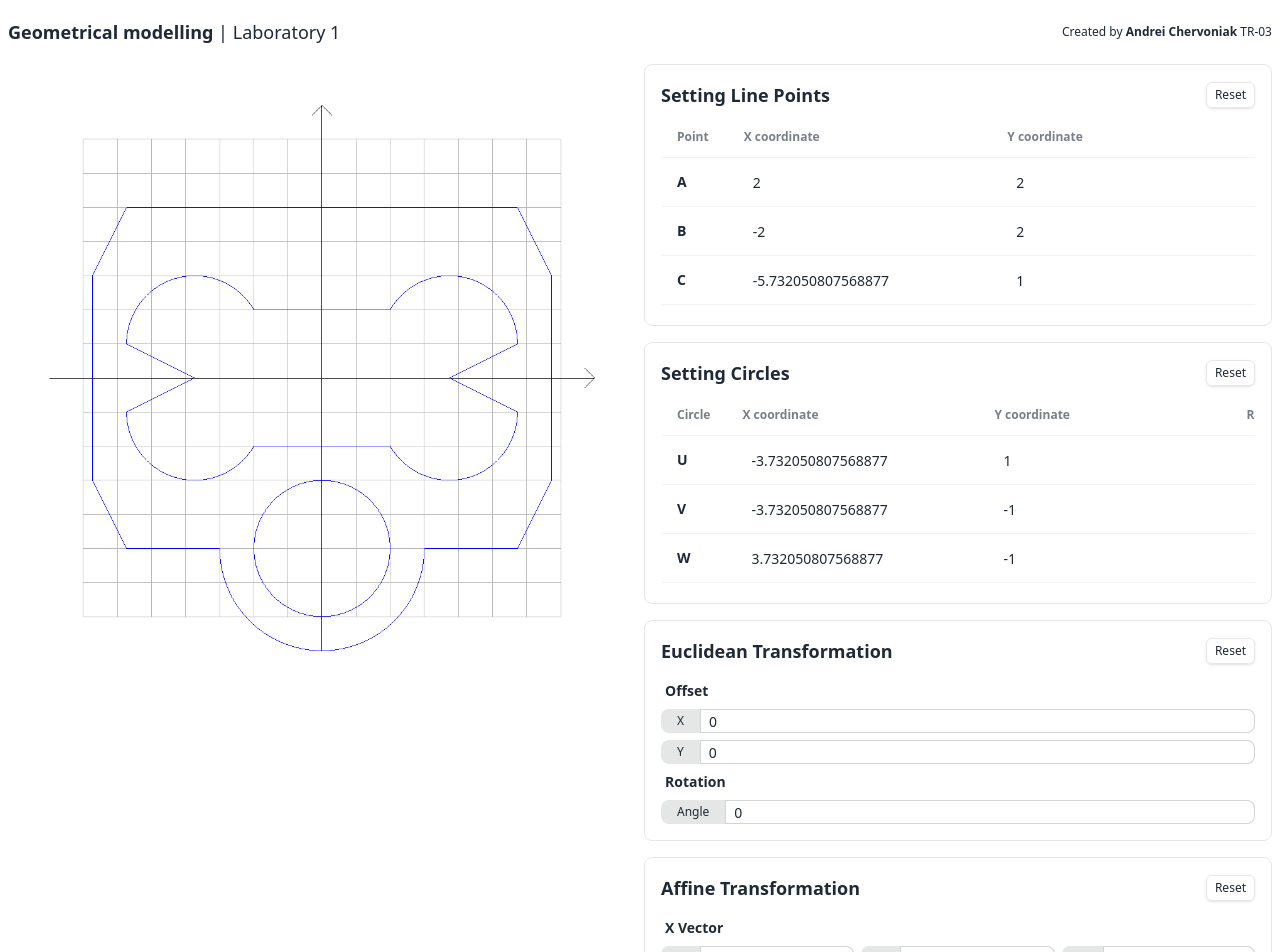
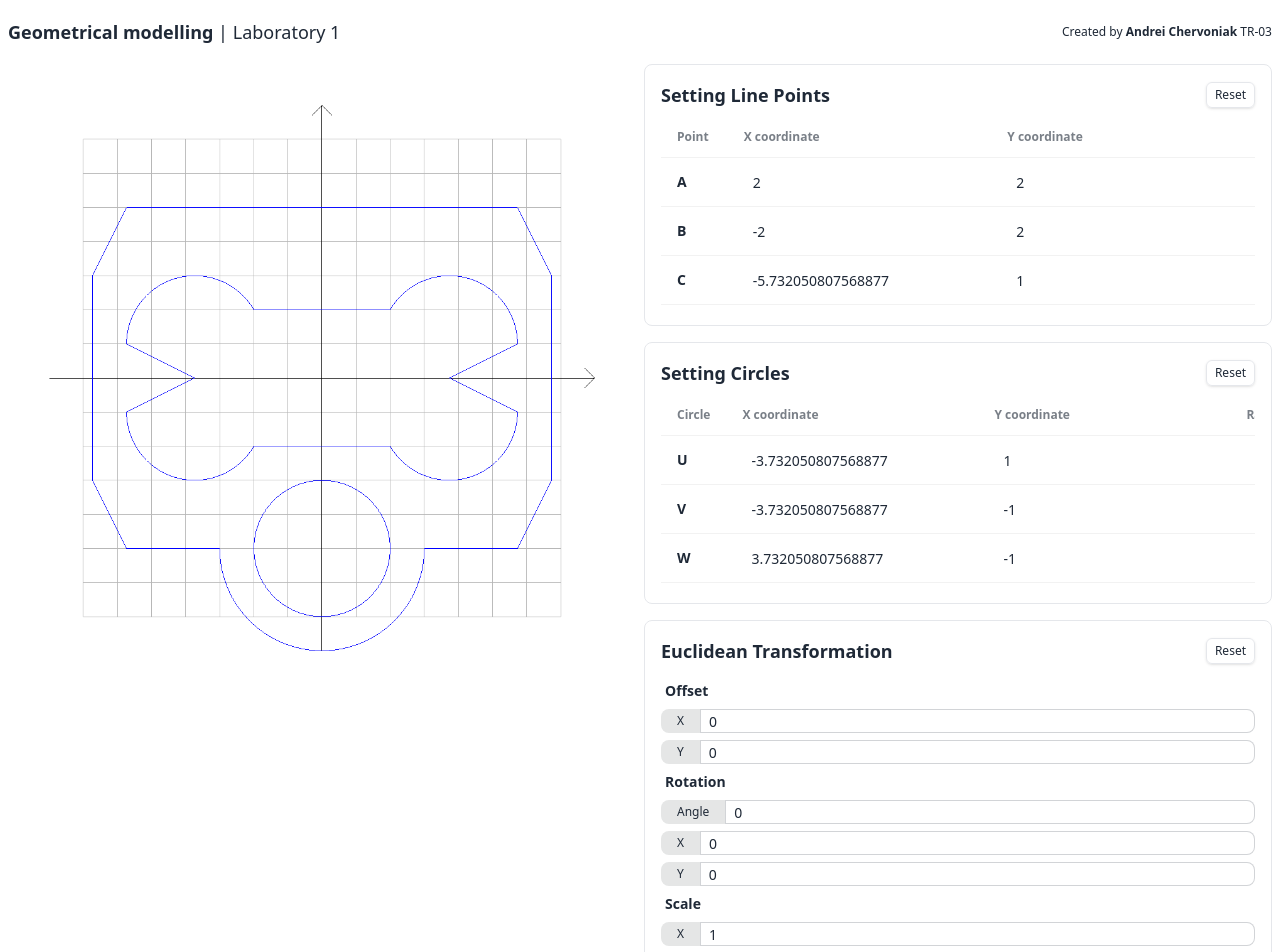
Before and after one commit to andreeich/geometrical-modeling, a React (Create React App) app: page / in a window 1280 px wide. Shown: the top 952 px of the page. Built offline with nearby package versions, Linux system fonts and the light colour scheme.

Commit message:
euclidean scale + optimization

```diff
--- a/src/components/Scene.jsx
+++ b/src/components/Scene.jsx
@@ -438,6 +438,7 @@ function Scene() {
     },
   };
   const paramsDefault = {
+    euclidean: {
       offset: {
         x: {
           value: 0,
@@ -453,8 +454,27 @@ function Scene() {
           value: 0,
           ref: useRef(),
         },
+        x: {
+          value: 0,
+          ref: useRef(),
         },
-    vectors: {
+        y: {
+          value: 0,
+          ref: useRef(),
+        },
+      },
+      scale: {
+        x: {
+          value: 1,
+          ref: useRef(),
+        },
+        y: {
+          value: 1,
+          ref: useRef(),
+        },
+      },
+    },
+    affine: {
       x: {
         x: {
           value: 1,
@@ -680,8 +700,17 @@ function Scene() {
       </tr>
     );
   });
-  const offsetRows = Object.entries(params.offset).map(([key, value]) => {
+  const euclideanRows = Object.entries(params.euclidean).map(
+    ([name, object]) => {
       return (
+        <div className="form-control" key={name}>
+          <label className="label">
+            <span className="label-text">
+              {name.charAt(0).toUpperCase() + name.slice(1)}
+            </span>
+          </label>
+          <div className="gap-2 join join-vertical">
+            {Object.entries(object).map(([key, value]) => (
               <label className="input-group input-group-xs" key={key}>
                 <span>{key.charAt(0).toUpperCase() + key.slice(1)}</span>
                 <input
@@ -692,13 +721,16 @@ function Scene() {
                   onChange={(e) =>
                     setParams({
                       ...params,
-              offset: {
-                ...params.offset,
+                      euclidean: {
+                        ...params.euclidean,
+                        [name]: {
+                          ...params.euclidean[name],
                           [key]: {
-                  ...params.offset[key],
+                            ...params.euclidean[name][key],
                             value: e.target.value
                               ? ~~e.target.value
                               : ~~e.target.defaultValue,
+                          },
                         },
                       },
                     })
@@ -706,37 +738,13 @@ function Scene() {
                   className="w-full input input-xs input-bordered"
                 />
               </label>
+            ))}
+          </div>
+        </div>
       );
-  });
-  const rotationRows = Object.entries(params.rotation).map(([key, value]) => {
-    return (
-      <label className="input-group input-group-xs" key={key}>
-        <span>{key.charAt(0).toUpperCase() + key.slice(1)}</span>
-        <input
-          type="number"
-          placeholder={value.value}
-          defaultValue={value.value}
-          ref={value.ref}
-          onChange={(e) =>
-            setParams({
-              ...params,
-              rotation: {
-                ...params.rotation,
-                [key]: {
-                  ...params.rotation[key],
-                  value: e.target.value
-                    ? ~~e.target.value
-                    : ~~e.target.defaultValue,
-                },
-              },
-            })
     }
-          className="w-full input input-xs input-bordered"
-        />
-      </label>
   );
-  });
-  const vectorsRows = Object.entries(params.vectors).map(([key, value]) => {
+  const affineRows = Object.entries(params.affine).map(([key, value]) => {
     return (
       <div className="form-control" key={key}>
         <label className="label">
@@ -757,12 +765,12 @@ function Scene() {
                   onChange={(e) =>
                     setParams({
                       ...params,
-                      vectors: {
-                        ...params.vectors,
+                      affine: {
+                        ...params.affine,
                         [key]: {
-                          ...params.vectors[key],
+                          ...params.affine[key],
                           [k]: {
-                            ...params.vectors[key][k],
+                            ...params.affine[key][k],
                             value: e.target.value
                               ? ~~e.target.value
                               : ~~e.target.defaultValue,
@@ -855,7 +863,7 @@ function Scene() {
   };
   const resetAfTrans = () => {
     setParams(paramsDefault);
-    for (const param of Object.values(params.vectors)) {
+    for (const param of Object.values(params.affine)) {
       for (const setting of Object.values(param)) {
         setting.ref.current.value = setting.ref.current.defaultValue;
       }
@@ -889,10 +897,6 @@ function Scene() {
         points,
       };
     }
-    const rot = {
-      x: 0,
-      y: 0,
-    };
     let ms;
     if (projectiveToggle) {
       ms = [
@@ -900,33 +904,43 @@ function Scene() {
         [
           [1, 0, 0],
           [0, 1, 0],
-          [params.offset.x.value, params.offset.y.value, 1],
+          [params.euclidean.offset.x.value, params.euclidean.offset.y.value, 1],
         ],
         // Euclidean rotation
         [
           [
-            Math.cos(params.rotation.angle.value),
-            Math.sin(params.rotation.angle.value),
+            Math.cos(params.euclidean.rotation.angle.value),
+            Math.sin(params.euclidean.rotation.angle.value),
             0,
           ],
           [
-            -Math.sin(params.rotation.angle.value),
-            Math.cos(params.rotation.angle.value),
+            -Math.sin(params.euclidean.rotation.angle.value),
+            Math.cos(params.euclidean.rotation.angle.value),
             0,
           ],
           [
-            -rot.x * (Math.cos(params.rotation.angle.value) - 1) +
-              rot.y * Math.sin(params.rotation.angle.value),
-            -rot.x * Math.sin(params.rotation.angle.value) -
-              rot.y * (Math.cos(params.rotation.angle.value) - 1),
+            -params.euclidean.rotation.x.value *
+              (Math.cos(params.euclidean.rotation.angle.value) - 1) +
+              params.euclidean.rotation.y.value *
+                Math.sin(params.euclidean.rotation.angle.value),
+            -params.euclidean.rotation.x.value *
+              Math.sin(params.euclidean.rotation.angle.value) -
+              params.euclidean.rotation.y.value *
+                (Math.cos(params.euclidean.rotation.angle.value) - 1),
             1,
           ],
         ],
+        // Euclidean scale
+        [
+          [params.euclidean.scale.x.value, 0, 0],
+          [0, params.euclidean.scale.y.value, 0],
+          [0, 0, 1],
+        ],
         // Affine
         [
-          [params.vectors.x.x.value, params.vectors.y.x.value, 0],
-          [params.vectors.x.y.value, params.vectors.y.y.value, 0],
-          [params.vectors.x.o.value, params.vectors.y.o.value, 1],
+          [params.affine.x.x.value, params.affine.y.x.value, 0],
+          [params.affine.x.y.value, params.affine.y.y.value, 0],
+          [params.affine.x.o.value, params.affine.y.o.value, 1],
         ],
         // Projective
         [
@@ -953,33 +967,43 @@ function Scene() {
         [
           [1, 0, 0],
           [0, 1, 0],
-          [params.offset.x.value, params.offset.y.value, 1],
+          [params.euclidean.offset.x.value, params.euclidean.offset.y.value, 1],
         ],
         // Euclidean rotation
         [
           [
-            Math.cos(params.rotation.angle.value),
-            Math.sin(params.rotation.angle.value),
+            Math.cos(params.euclidean.rotation.angle.value),
+            Math.sin(params.euclidean.rotation.angle.value),
             0,
           ],
           [
-            -Math.sin(params.rotation.angle.value),
-            Math.cos(params.rotation.angle.value),
+            -Math.sin(params.euclidean.rotation.angle.value),
+            Math.cos(params.euclidean.rotation.angle.value),
             0,
           ],
           [
-            -rot.x * (Math.cos(params.rotation.angle.value) - 1) +
-              rot.y * Math.sin(params.rotation.angle.value),
-            -rot.x * Math.sin(params.rotation.angle.value) -
-              rot.y * (Math.cos(params.rotation.angle.value) - 1),
+            -params.euclidean.rotation.x.value *
+              (Math.cos(params.euclidean.rotation.angle.value) - 1) +
+              params.euclidean.rotation.y.value *
+                Math.sin(params.euclidean.rotation.angle.value),
+            -params.euclidean.rotation.x.value *
+              Math.sin(params.euclidean.rotation.angle.value) -
+              params.euclidean.rotation.y.value *
+                (Math.cos(params.euclidean.rotation.angle.value) - 1),
             1,
           ],
         ],
+        // Euclidean scale
+        [
+          [params.euclidean.scale.x.value, 0, 0],
+          [0, params.euclidean.scale.y.value, 0],
+          [0, 0, 1],
+        ],
         // Affine
         [
-          [params.vectors.x.x.value, params.vectors.y.x.value, 0],
-          [params.vectors.x.y.value, params.vectors.y.y.value, 0],
-          [params.vectors.x.o.value, params.vectors.y.o.value, 1],
+          [params.affine.x.x.value, params.affine.y.x.value, 0],
+          [params.affine.x.y.value, params.affine.y.y.value, 0],
+          [params.affine.x.o.value, params.affine.y.o.value, 1],
         ],
         // Projective
         // [
@@ -1048,14 +1072,14 @@ function Scene() {
       };
     }
 
-    // grid
+    // calculation for grid
     if (projectiveToggle) {
       ms = [
         // Affine
         [
-          [params.vectors.x.x.value, params.vectors.y.x.value, 0],
-          [params.vectors.x.y.value, params.vectors.y.y.value, 0],
-          [params.vectors.x.o.value, params.vectors.y.o.value, 1],
+          [params.affine.x.x.value, params.affine.y.x.value, 0],
+          [params.affine.x.y.value, params.affine.y.y.value, 0],
+          [params.affine.x.o.value, params.affine.y.o.value, 1],
         ],
         // Projective
         [
@@ -1080,9 +1104,9 @@ function Scene() {
       ms = [
         // Affine
         [
-          [params.vectors.x.x.value, params.vectors.y.x.value, 0],
-          [params.vectors.x.y.value, params.vectors.y.y.value, 0],
-          [params.vectors.x.o.value, params.vectors.y.o.value, 1],
+          [params.affine.x.x.value, params.affine.y.x.value, 0],
+          [params.affine.x.y.value, params.affine.y.y.value, 0],
+          [params.affine.x.o.value, params.affine.y.o.value, 1],
         ],
         // Projective
         // [
@@ -1104,6 +1128,7 @@ function Scene() {
         // ],
       ];
     }
+
     for (const valueS of Object.values(gridLocal)) {
       let value = Array.from(valueS);
       for (const m of ms) {
@@ -1237,20 +1262,7 @@ function Scene() {
               Reset
             </button>
           </div>
-          <div className="flex flex-col">
-            <div className="form-control">
-              <label className="label">
-                <span className="label-text">Offset</span>
-              </label>
-              <div className="gap-2 join join-vertical">{offsetRows}</div>
-            </div>
-            <div className="form-control">
-              <label className="label">
-                <span className="label-text">Rotation</span>
-              </label>
-              <div className="gap-2 join join-vertical">{rotationRows}</div>
-            </div>
-          </div>
+          <div className="flex flex-col">{euclideanRows}</div>
         </div>
         <div className="p-4 space-y-2 border rounded-lg">
           <div className="flex items-center justify-between gap-2">
@@ -1264,7 +1276,7 @@ function Scene() {
               Reset
             </button>
           </div>
-          <div className="flex flex-col">{vectorsRows}</div>
+          <div className="flex flex-col">{affineRows}</div>
         </div>
         <div className="p-4 space-y-2 border rounded-lg">
           <div className="flex items-center justify-between gap-2">
```
Lines whose indentation alone changed are shown as unchanged.
